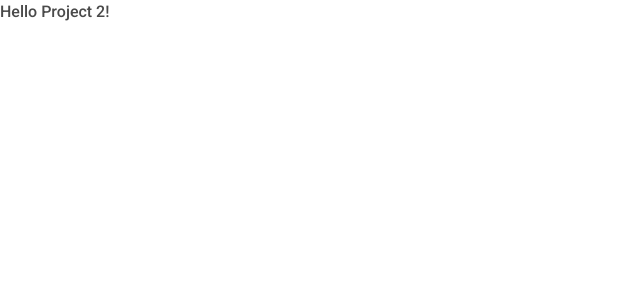
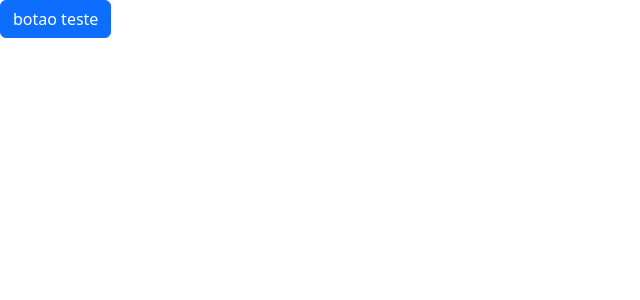
Before and after one commit to S-Carlos-Teixeira/pastry-fe, a React (Vite) app: page / in a window 1280 px wide. Shown: the top 300 px of the page, without its empty margins (0-640 px from the left). Built offline with nearby package versions, Linux system fonts and the light colour scheme.

Commit message:
initial commit

```diff
--- a/src/App.tsx
+++ b/src/App.tsx
@@ -1,5 +1,9 @@
+import { Button } from "react-bootstrap"
+
 function App() {
-  return <h1>Hello Project 2!</h1>
+  return (
+    <Button>botao teste</Button>
+  )
 }
 
 export default App
--- a/src/main.tsx
+++ b/src/main.tsx
@@ -1,7 +1,8 @@
 import React from "react"
 import ReactDOM from "react-dom/client"
-import "./styles/main.scss"
 import App from "./App"
+import "bootstrap/dist/css/bootstrap-reboot.min.css"
+import "bootstrap/dist/css/bootstrap.min.css"
 
 ReactDOM.createRoot(document.getElementById('root') as HTMLElement).render(
   <App />
--- a/src/styles/main.scss
+++ /dev/null
@@ -1,10 +0,0 @@
-@import url("https://fonts.googleapis.com/css2?family=Roboto:wght@500&display=swap");
-
-// ? Reassign any bulma variables
-$family-sans-serif: "Roboto", sans-serif;
-
-// ! example on how to customize, skip to section "Add your own Bulma styles":
-// https://bulma.io/documentation/customize/with-sass-cli/
-
-// ? Import bulma
-@import "../../node_modules/bulma/bulma.sass";
--- a/vite.config.ts
+++ b/vite.config.ts
@@ -1,7 +1,17 @@
 import { defineConfig } from 'vite'
 import react from '@vitejs/plugin-react'
 
+
 // https://vitejs.dev/config/
 export default defineConfig({
-  plugins: [react()]
-})
+    plugins: [react()],
+    server: {
+      proxy: {
+        // with options
+        '/api': {
+          target: 'http://localhost:5432',
+          changeOrigin: true
+        },
+      }
+    }
+  })
```
Also changed, not shown: package.json (+5 -2 lines), src/scss/style.scss (added), 1 other file (tests, documents, lock files or other folders).
